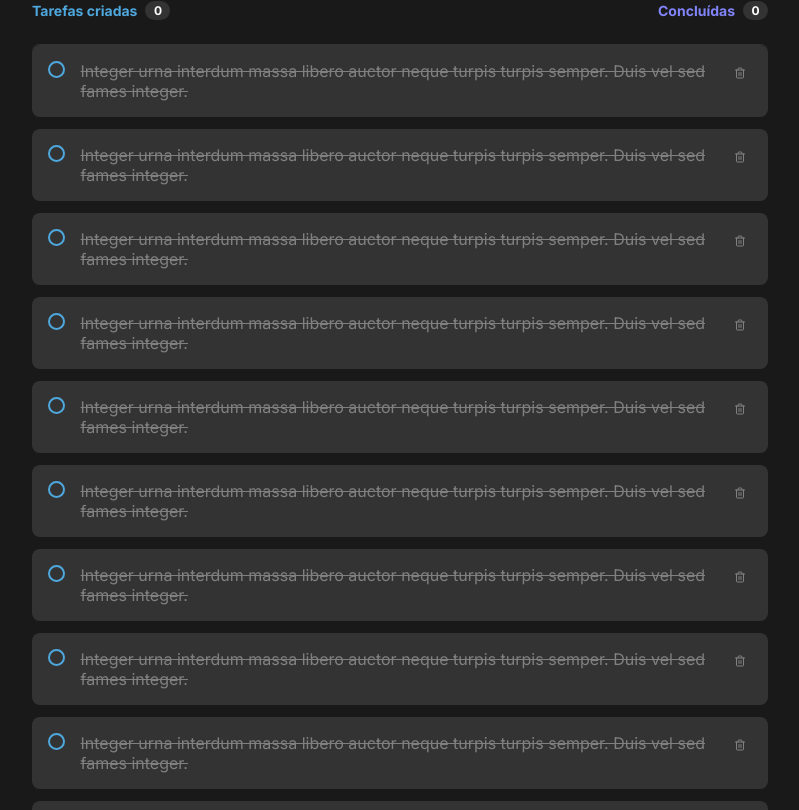
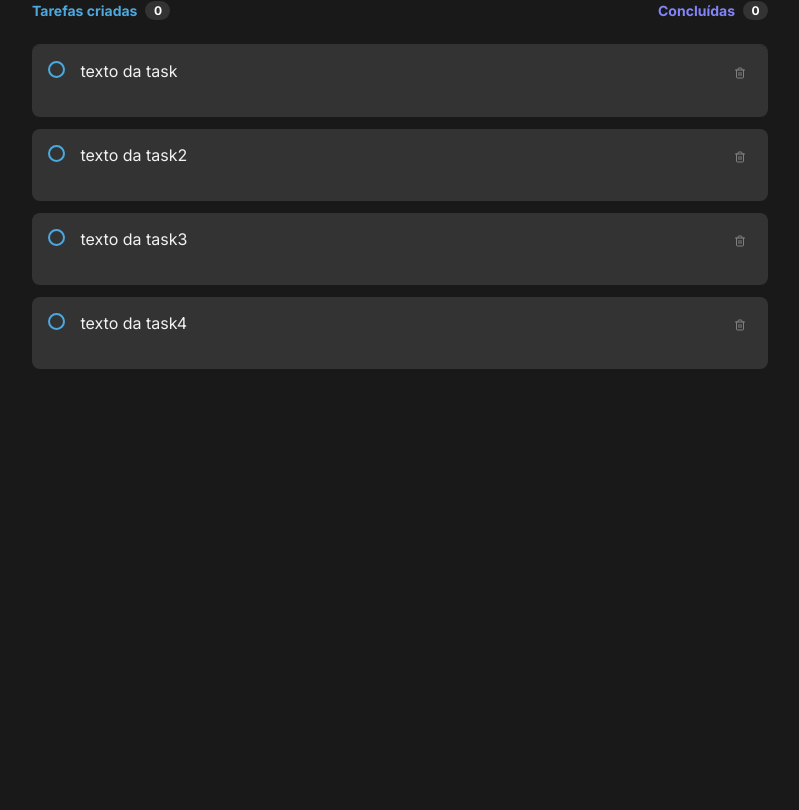
Before and after one commit to allancruvinel/To-Do-List, a React (Vite) app: page / in a window 1280 px wide. Shown: the part 290-1100 px from the top of the page, without its empty margins (240-1039 px from the left). After the commit the page ends 800 px from the top, so only its background shows below. Built offline with nearby package versions, Linux system fonts and the light colour scheme.

Commit message:
added Custom CSS to finished and not finished tasks

```diff
--- a/src/components/Task.module.css
+++ b/src/components/Task.module.css
@@ -30,12 +30,16 @@
     background-size: 10px;
 }
 
-.card p{
+.card p {
     width: 632px;
+}
+
+.taskNotDone{
+
     color: #F2F2F2;
 }
 
-.card p{
+.taskDone{
     color: #808080;
     text-decoration: line-through;
 }
--- a/src/components/Task.tsx
+++ b/src/components/Task.tsx
@@ -1,11 +1,34 @@
+import { useEffect, useState } from 'react'
 import ThrashIcon from '../assets/trash-2.svg'
 import styles from './Task.module.css'
 
-export function Task(){
+interface TaskProps{
+    content:string,
+}
+
+
+
+export function Task({content}:TaskProps){
+
+    const [isDone,SetIsDone] = useState(false);
+
+
+
+
+    const handleFinishTask = () =>{
+
+        SetIsDone(!isDone)
+    }
+
+
+    useEffect(()=>{
+
+    },[])
+
     return (
         <div className={styles.card}>
-            <input type="radio" name="" id="" />
-            <p>Integer urna interdum massa libero auctor neque turpis turpis semper. Duis vel sed fames integer.</p>
+            <input type="radio" checked={isDone} name="" id="" onChange={()=>{}} onClick={handleFinishTask} />
+            <p  className={isDone? styles.taskDone : styles.taskNotDone}>{content}</p>
             <div className={styles.imgzone}><img src={ThrashIcon} alt="" /></div>
         </div>
     )
--- a/src/components/TasksField.tsx
+++ b/src/components/TasksField.tsx
@@ -15,18 +15,10 @@ export function TasksField() {
         </div>
       </div>
       <div className={styles.clipboard}>
-        <Task/>
-        <Task/>
-        <Task/>
-        <Task/>
-        <Task/>
-        <Task/>
-        <Task/>
-        <Task/>
-        <Task/>
-        <Task/>
-        <Task/>
-        <Task/>
+        <Task content={'texto da task'}/>
+        <Task content={'texto da task2'} />
+        <Task content={'texto da task3'} />
+        <Task content={'texto da task4'} />
         {/* <div className={styles.emptylist}>
           <img src={DocumentIcon} alt="" />
           <div>
```
